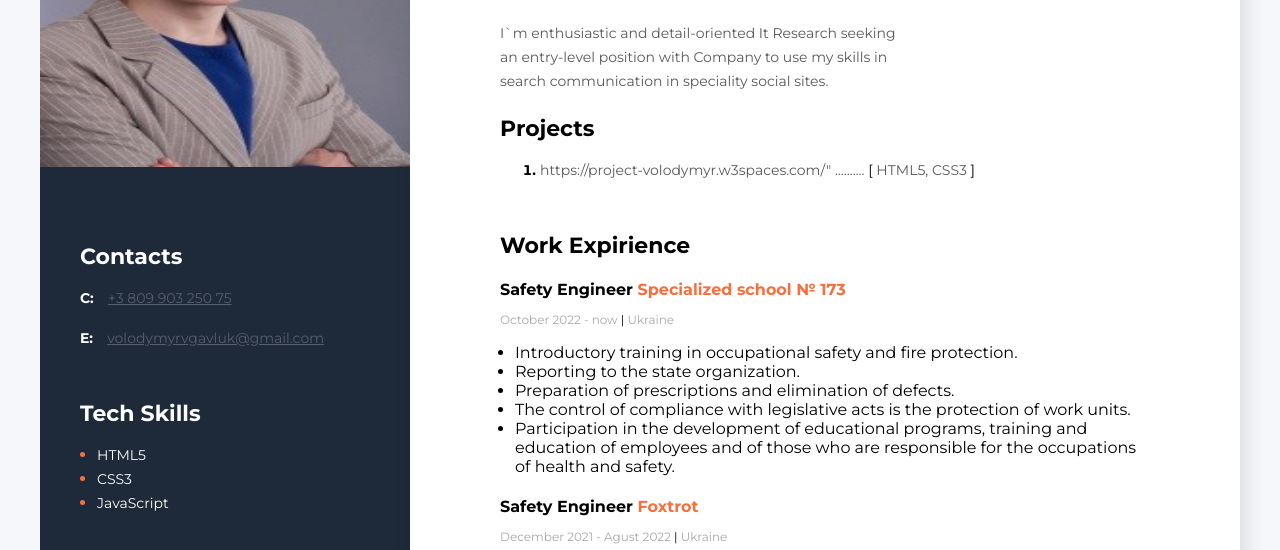
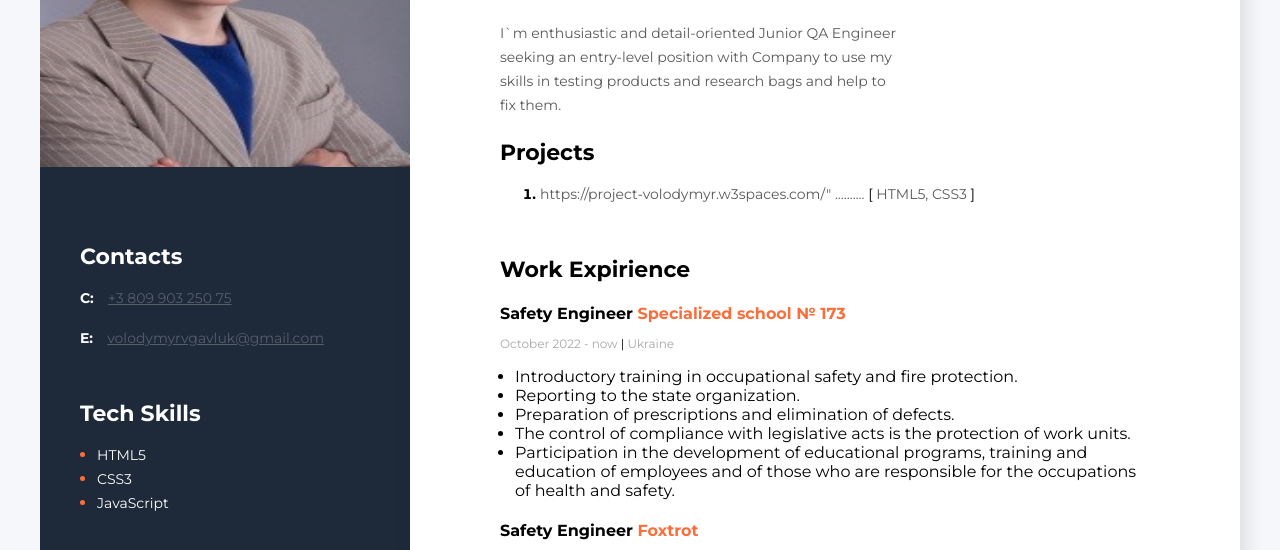
Before and after one commit to vladnebus/resume, a plain HTML site: page index.html in a window 1280 px wide. Shown: the part 231-781 px from the top of the page. Drawn offline with Linux system fonts and the light colour scheme.

Commit message:
Update index.html

```diff
--- a/index.html
+++ b/index.html
@@ -29,8 +29,8 @@
 
                 <h1 class="about-name">Volodymyr Havliuk</h1>
 
-                <p class="about-description">I`m enthusiastic and detail-oriented It Research
-                seeking an entry-level position with Company to use my skills in search communication in speciality social sites.
+                <p class="about-description">I`m enthusiastic and detail-oriented Junior QA Engineer seeking an entry-level
+                    position with Company to use my skills in testing products and research bags and help to fix them.
                 </p>
 
             </div>
```
